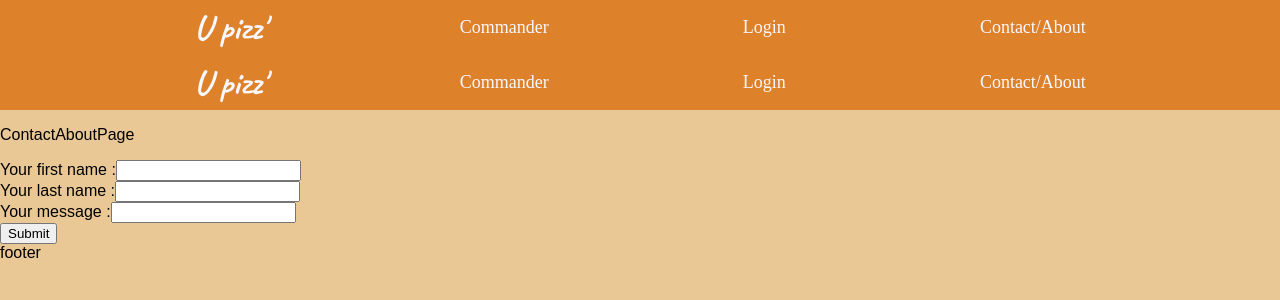
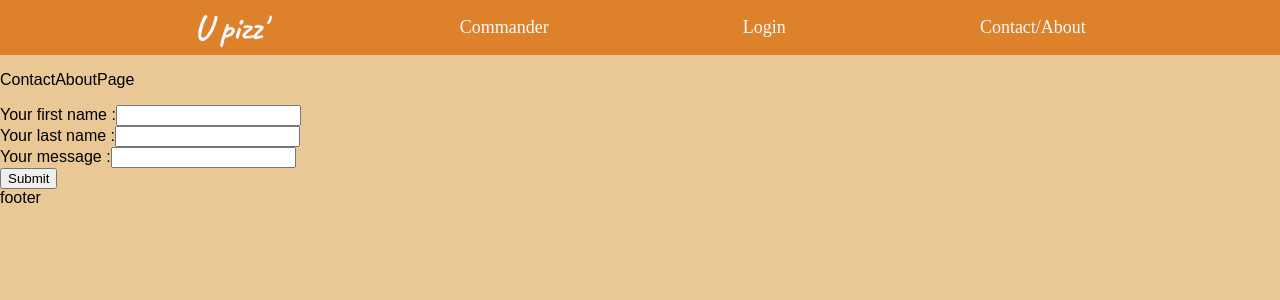
Before and after one commit to WildCodeSchool/lyon-js-react-march21-g1-p2, a React (Create React App) app: page /contact in a window 1280 px wide. Shown: the top 300 px of the page. Built offline with nearby package versions, Linux system fonts and the light colour scheme.

Commit message:
deleted second header on contact page

```diff
--- a/src/screens/ContactAboutPage.js
+++ b/src/screens/ContactAboutPage.js
@@ -1,10 +1,8 @@
-import Header from '../components/Header';
 import Form from '../components/Form';
 
 export default function ContactAboutPage() {
   return (
     <div>
-      <Header />
       <p>ContactAboutPage</p>
 
       <Form />
```
